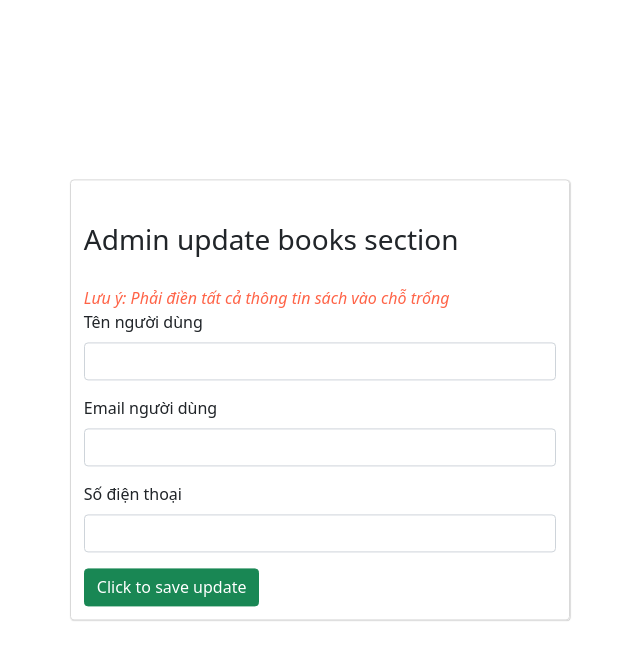
After one commit to gianam65/order-book, a PHP site: page /route/admin/updateUser.php?update=1 in a window 1280 px wide. The commit adds this page. Shown: the top 660 px of the page, without its empty margins (320-960 px from the left). Run offline with PHP 8.4, Linux system fonts and the light colour scheme.

Commit message:
Add update user feature

```diff
--- a/route/admin/index.php
+++ b/route/admin/index.php
@@ -65,7 +65,7 @@
                                     echo "<th>".$row["user_email"]."</th>";
                                     echo "<th>".$row["user_phone"]."</th>";
                                     echo "<th><a href=../.././src/process-delete-user.php?id=".$row["user_id"]." class='btn btn-danger'>Delete</a></th>";
-                                    echo "<th><a href=updatebook.php?update=".$row["user_id"]." class='btn btn-warning' >Update</a></th>";
+                                    echo "<th><a href=updateUser.php?update=".$row["user_id"]." class='btn btn-warning' >Update</a></th>";
                                 echo "</tr>";
                             }
                         }
--- /dev/null
+++ b/route/admin/updateUser.php
@@ -0,0 +1,37 @@
+<!doctype html>
+<html lang="en">
+  <head>
+    <meta charset="utf-8">
+    <meta name="viewport" content="width=device-width, initial-scale=1">
+    <link href="https://cdn.jsdelivr.net/npm/bootstrap@5.1.3/dist/css/bootstrap.min.css" rel="stylesheet" integrity="sha384-1BmE4kWBq78iYhFldvKuhfTAU6auU8tT94WrHftjDbrCEXSU1oBoqyl2QvZ6jIW3" crossorigin="anonymous">
+    <title>Update books section</title>
+    <link rel="stylesheet" href="../.././css/style.css">
+    <link rel="stylesheet" href="../.././css/admin-dashboard.css">
+  </head>
+  <body>
+    <div class="wrapper">
+        <div class="container add-book-div">
+            <h3 class="global-title">Admin update books section</h3>
+            <span class="global-error">Lưu ý: Phải điền tất cả thông tin sách vào chỗ trống</span>
+            <form action="../.././src/process-update-user.php" method="POST">
+                <div class="mb-3">
+                    <label for="exampleFormControlInput1" class="form-label">Tên người dùng</label>
+                    <input type="text" class="form-control" name='username'>
+                </div>
+                <div class="mb-3">
+                    <label for="exampleFormControlInput1" class="form-label">Email người dùng</label>
+                    <input type="text" class="form-control" name='useremail'>
+                </div>
+                <div class="mb-3">
+                    <label for="exampleFormControlInput1" class="form-label">Số điện thoại</label>
+                    <input type="text" class="form-control" name='userphone'>
+                </div>
+                <input type="hidden" name="user_id" value=<?php echo $_GET["update"]?>>
+                <button class='btn btn-success' name='updateUser'>Click to save update</button>
+            </form>
+        </div>
+    </div>
+
+    <script src="https://cdn.jsdelivr.net/npm/bootstrap@5.1.3/dist/js/bootstrap.bundle.min.js" integrity="sha384-ka7Sk0Gln4gmtz2MlQnikT1wXgYsOg+OMhuP+IlRH9sENBO0LRn5q+8nbTov4+1p" crossorigin="anonymous"></script>
+  </body>
+</html>
```
Also changed, not shown: src/process-update-user.php (+21 -0 lines).
